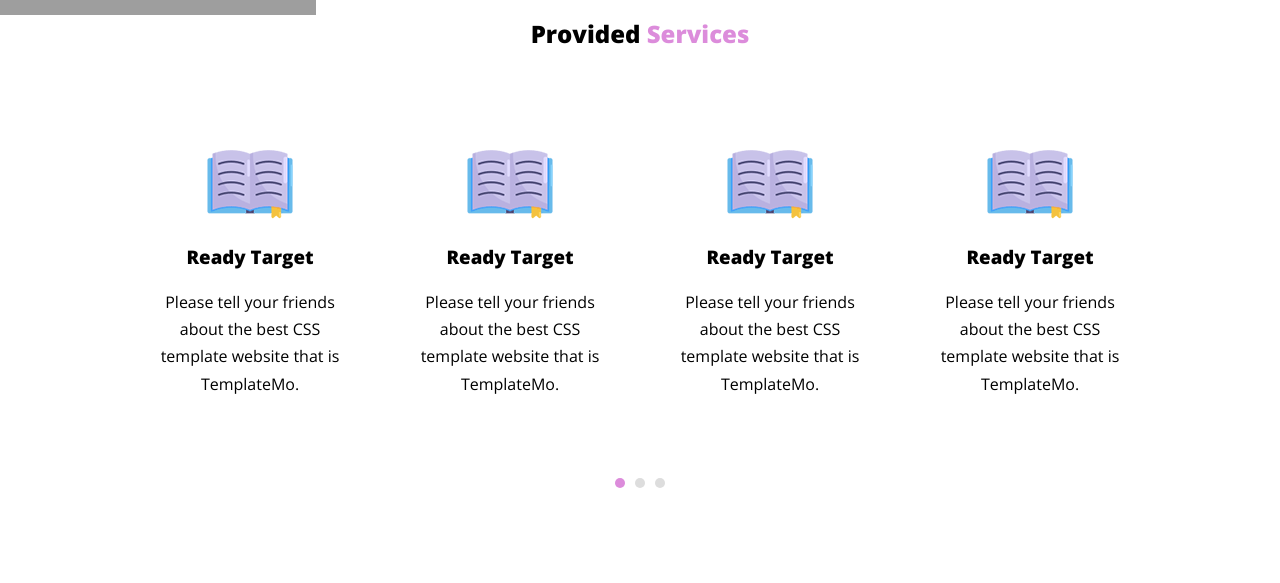
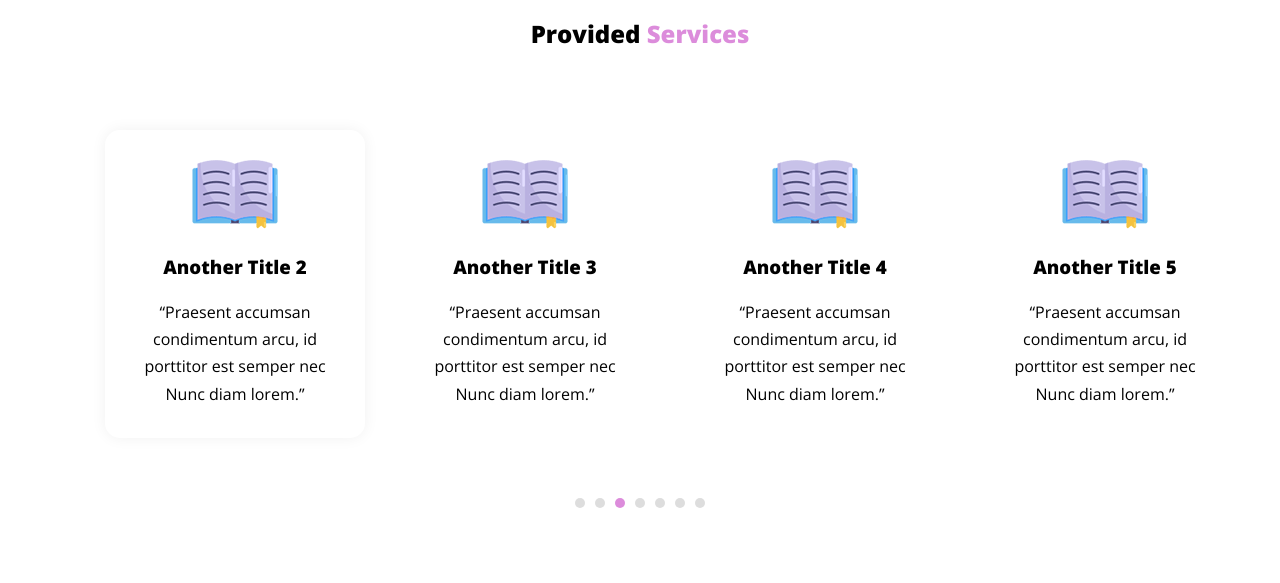
Before and after one commit to Ayhamalahmad/EduWell1, a React (Create React App) app: page / in a window 1280 px wide. Shown: the part 577-1160 px from the top of the page. Built offline with nearby package versions, Linux system fonts and the light colour scheme.

Commit message:
Remove Unused

```diff
--- a/src/assets/css/homepage.css
+++ b/src/assets/css/homepage.css
@@ -205,27 +205,51 @@ a {
 }
 
 /*Start Services*/
-.col {
+.container {
+  overflow: hidden;
+}
+.container .col {
+  overflow-x: scroll;
+  scroll-behavior: smooth;
+  transition: transform 0.3s ease-in-out;
   display: flex;
-  gap: 20px;
+  gap: 30px;
   align-items: center;
-  justify-content: center;
   padding-bottom: 60px;
   padding-top: 60px;
 }
-.col .box {
+.container .col::-webkit-scrollbar {
+  display: none;
+}
+@media (max-width:767px) {
+  .container .col {
+    margin-left: 15px;
+  }
+}
+.container .col .box {
   text-align: center;
-  padding: 20px;
+  padding: 30px;
   border-radius: 15px;
   transition: 0.3s;
 }
-.col .box:hover {
+.container .col .box:nth-child(1) {
+  margin-left: 20px;
+}
+.container .col .box:hover {
   box-shadow: 0px 0px 15px rgba(0, 0, 0, 0.06);
 }
-.col .box h3 {
+.container .col .box.active {
+  box-shadow: 0px 0px 15px rgba(0, 0, 0, 0.06);
+}
+@media (max-width:767px) {
+  .container .col .box {
+    padding: 32px;
+  }
+}
+.container .col .box h3 {
   padding: 20px 0;
 }
-.col .box p {
+.container .col .box p {
   width: 200px;
   line-height: 1.7;
 }
@@ -432,16 +456,16 @@ a {
 /*End Upto*/
 /*Start Testimonials */
 .boxes .container .wrapper {
-  overflow-x: scroll;
   display: flex;
   align-items: center;
+  overflow-x: scroll;
   scroll-behavior: smooth;
+  transition: transform 0.3s ease-in-out;
   gap: 20px;
   padding: 60px 0;
   -webkit-user-select: none;
      -moz-user-select: none;
           user-select: none;
-  transition: transform 0.3s ease-in-out;
 }
 .boxes .container .wrapper::-webkit-scrollbar {
   display: none;
--- a/src/assets/css/sass/layout/_Monials.scss
+++ b/src/assets/css/sass/layout/_Monials.scss
@@ -3,21 +3,19 @@
 .boxes {
   .container {
     .wrapper {
-      overflow-x: scroll;
       display: flex;
       align-items: center;
+      overflow-x: scroll;
       scroll-behavior: smooth;
+      transition: transform 0.3s ease-in-out;
       gap: 20px;
       padding: 60px 0;
       user-select: none;
-      // cursor: grab;
-      transition: transform 0.3s ease-in-out;
       &::-webkit-scrollbar {
         display: none;
       }
       .item {
         transition: transform 0.3s ease-in-out;
-
         display: flex;
         flex-direction: column;
         background-color: #fff;
--- a/src/assets/css/sass/layout/_Services.scss
+++ b/src/assets/css/sass/layout/_Services.scss
@@ -1,31 +1,51 @@
 @use "../helpes/variables" as *;
 
 /*Start Services*/
-.col{
+.container {
+  overflow: hidden;
+  .col {
+    overflow-x: scroll;
+    scroll-behavior: smooth;
+    transition: transform 0.3s ease-in-out;
     display: flex;
-    gap: 20px;
+    gap: 30px;
     align-items: center;
-    justify-content: center;
     padding-bottom: 60px;
     padding-top: 60px;
-    .box{
+    &::-webkit-scrollbar {
+      display: none;
+    }
+    @media #{$maxMobile} {
+        margin-left: 15px;
+    }
+    .box {
       text-align: center;
-        padding: 20px;
+      padding: 30px;
       border-radius: 15px;
-        transition: .3s;
-        &:hover{
-            box-shadow: 0px 0px 15px rgba(0, 0, 0, 0.06);
-
+      transition: 0.3s;
+      &:nth-child(1) {
+        margin-left: 20px;
       }
-        img{}
-        h3{
+      &:hover {
+        box-shadow: $PrimeryShadow;
+      }
+      &.active {
+        box-shadow: $PrimeryShadow;
+      }
+      @media #{$maxMobile} {
+        padding: 32px;
+      }
+      img {
+      }
+      h3 {
         padding: 20px 0;
       }
-        p{
+      p {
         width: 200px;
         line-height: 1.7;
       }
     }
   }
+}
 
 /*End Services*/
--- a/src/layouts/Services.js
+++ b/src/layouts/Services.js
@@ -1,14 +1,93 @@
 import ert from "../assets/images/service-icon-01.png";
-import {Bullets }from '../Files'
+import { Bullets } from "../Files";
+import { useRef, useState, useEffect } from "react";
 export default function Services({ boxesContainerRef }) {
+  // Hnadle Slide
+  const [currentSlide, setCurrentSlide] = useState(0);
+  useEffect(() => {
+    const interval = setInterval(() => {
+      setCurrentSlide((prevSlide) => (prevSlide + 1) % BoxData.length);
+    }, 2500);
+    return () => {
+      clearInterval(interval);
+    };
+  }, []);
+  // Hnadle Slide
+  const BoxData = [
+    {
+      id: 1,
+      img: "../assets/images/service-icon-01.png",
+      title: "Another Title ",
+      Paragraph:
+        "“Praesent accumsan condimentum arcu, id porttitor est semper nec Nunc diam lorem.”",
+    },
+    {
+      id: 2,
+      img: "../assets/images/service-icon-01.png",
+      title: "Another Title 1",
+      Paragraph:
+        "“Praesent accumsan condimentum arcu, id porttitor est semper nec Nunc diam lorem.”",
+    },
+    {
+      id: 3,
+      img: "../assets/images/service-icon-01.png",
+      title: "Another Title 2",
+      Paragraph:
+        "“Praesent accumsan condimentum arcu, id porttitor est semper nec Nunc diam lorem.”",
+    },
+    {
+      id: 4,
+      img: "../assets/images/service-icon-01.png",
+      title: "Another Title 3",
+      Paragraph:
+        "“Praesent accumsan condimentum arcu, id porttitor est semper nec Nunc diam lorem.”",
+    },
+    {
+      id: 5,
+      img: "../assets/images/service-icon-01.png",
+      title: "Another Title 4",
+      Paragraph:
+        "“Praesent accumsan condimentum arcu, id porttitor est semper nec Nunc diam lorem.”",
+    },
+    {
+      id: 6,
+      img: "../assets/images/service-icon-01.png",
+      title: "Another Title 5",
+      Paragraph:
+        "“Praesent accumsan condimentum arcu, id porttitor est semper nec Nunc diam lorem.”",
+    },
+    {
+      id: 7,
+      img: "../assets/images/service-icon-01.png",
+      title: "Another Title 6",
+      Paragraph:
+        "“Praesent accumsan condimentum arcu, id porttitor est semper nec Nunc diam lorem.”",
+    },
+  ];
   return (
     <>
       <p className="p-head">Our Services</p>
       <h2 className="h2-head">
         Provided <span>Services</span>
       </h2>
-      <div ref={boxesContainerRef} className="col">
-        <div className="box">
+      <div className="container">
+        <div ref={boxesContainerRef} className="col">
+          {BoxData.map((tdata, index) => {
+            return (
+              <div
+                key={tdata.id}
+                style={{
+                  transform: `translateX(-${currentSlide * 290}px)`,
+                }}
+                className={`box ${currentSlide === index ? "active" : ""}`}
+              >
+                <img src={ert}></img>
+                <h3>{tdata.title}</h3>
+                <p>{tdata.Paragraph}</p>
+              </div>
+            );
+          })}
+          {/* <div className="box">
           <img src={ert} />
           <h3>Ready Target</h3>
           <p>
@@ -39,9 +118,21 @@ export default function Services({ boxesContainerRef }) {
             Please tell your friends about the best CSS template website that is
             TemplateMo.
           </p>
+        </div> */}
         </div>
       </div>
-      <Bullets />
+
+      <div className="bullets">
+        {BoxData.map((item, index) => (
+          <span
+            className={currentSlide === index ? "active" : null}
+            onClick={() => setCurrentSlide(index)}
+          >
+            {index.length}
+          </span>
+        ))}
+      </div>
+      {/* <Bullets /> */}
     </>
   );
 }
```
Also changed, not shown: 1 other file (tests, documents, lock files or other folders). Lines whose indentation alone changed are shown as unchanged.
